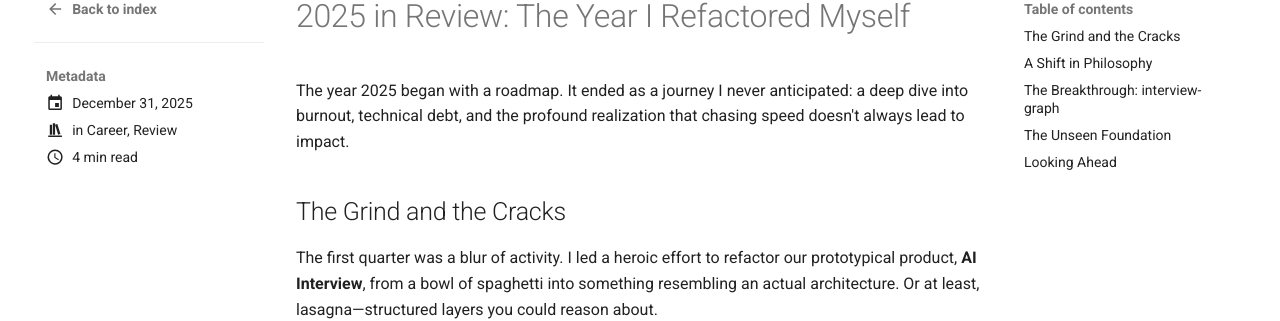
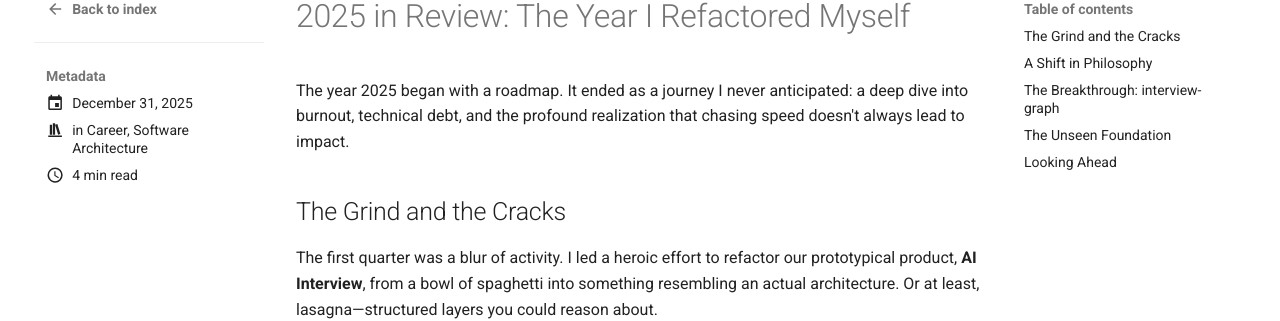
Before and after one commit to mmhan/mmhan.net, an MkDocs documentation site: the page built from docs/log/posts/2025-recap.md, in a window 1280 px wide. Shown: the part 150-471 px from the top of the page. Built offline with MkDocs 1.6.1 and Material for MkDocs 9.7.7, drawn with Linux system fonts in a browser that asks for light colours.

Commit message:
refactor: Reorganise categories

```diff
--- a/docs/log/posts/2025-recap.md
+++ b/docs/log/posts/2025-recap.md
@@ -1,6 +1,6 @@
 ---
 date: 2025-12-31
-categories: [Career, Review]
+categories: [Career, Software Architecture]
 slug: 2025-recap
 ---
 
```
Also changed, not shown: docs/log/posts/monolith-to-microservices.md (+1 -1 lines).
